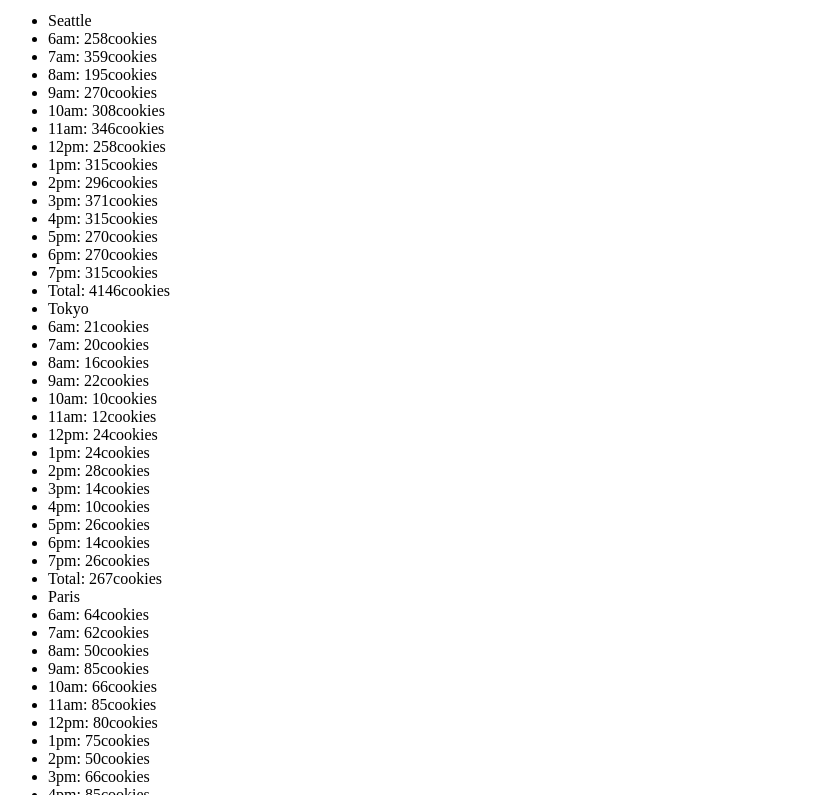
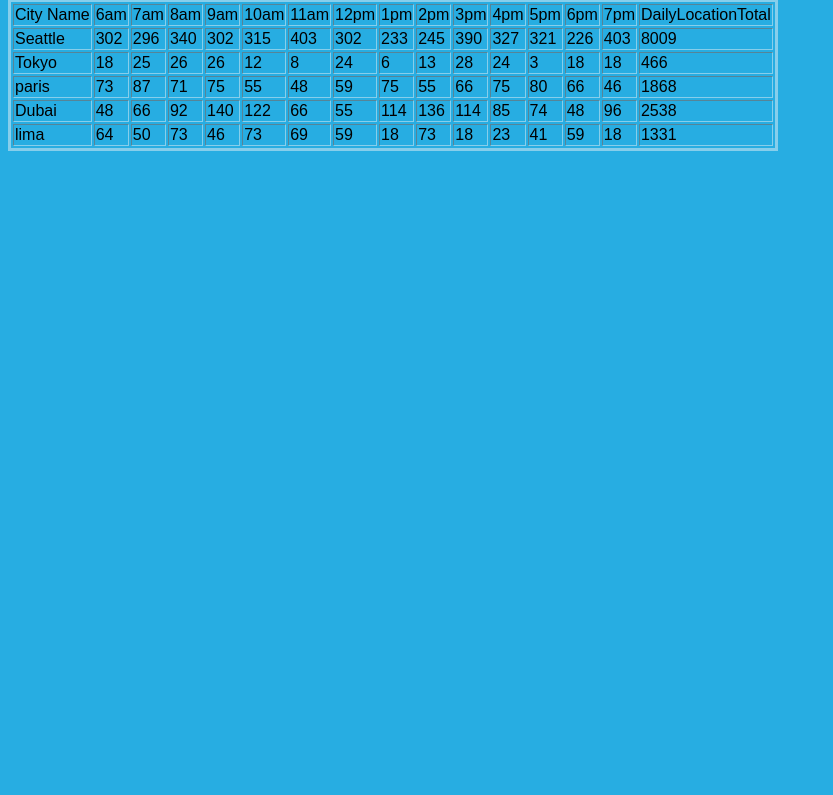
Before and after one commit to Halakhamayseh/cookie-stand, a plain HTML site: page sales.html in a window 1280 px wide. Shown: the part 68-863 px from the top of the page, without its empty margins (0-833 px from the left). After the commit the page ends 800 px from the top, so only its background shows below. Drawn offline with Linux system fonts and the light colour scheme.

Commit message:
edit my code until running

```diff
--- a/css/style.css
+++ b/css/style.css
@@ -1,4 +1,11 @@
+h1{
+margin: 15px;
+}
 body{
-    color:blue;
     font-family: Arial, Helvetica, sans-serif;
+    background-color: rgb(39, 173, 226);
 }
+#divTable{
+    border: 3px,skyblue ,solid;
+
+}
--- a/js/app.js
+++ b/js/app.js
@@ -1,167 +1,67 @@
 'use strict';
 let hours= ['6am', '7am', '8am', '9am', '10am', '11am', '12pm', '1pm', '2pm', '3pm', '4pm', '5pm', '6pm', '7pm'];
-let Seattle={
-  cityName: 'Seattle',
-  minCust: 23,
-  maxCust: 65,
-  AvgCookie: 6.3,
-  allCokiesPerHour:[],
-  sum:0,
-  randomNumberOfCustomersAndAvgCookies:function(){
-    for(let i = 0;i<hours.length;i++){
-      let randomCus= Math.floor(Math.random() * (this.maxCust - this.minCust + 1) + this.minCust);
-      let cookiesPerHour= (Math.floor(this.AvgCookie* randomCus));
-      this.allCokiesPerHour.push(cookiesPerHour);
-      this.sum= this.sum+cookiesPerHour;
-    }
-  },
-  render:function(){
-    this.randomNumberOfCustomersAndAvgCookies();
-    let uol=document.getElementById('ul');
-    let cityLoction = document.createElement('li');
-    cityLoction.innerText=this.cityName;
-    uol.appendChild(cityLoction);
-    for(let j=0;j<hours.length;j++){
-      let workingHours = document.createElement('li');
-      workingHours.innerText=hours[j]+': '+this.allCokiesPerHour[j]+'cookies';
-      uol.appendChild(workingHours);
-
-    }
-    let totalCookies = document.createElement('li');
-    totalCookies.innerText='Total: '+this.sum +'cookies';
-    uol.appendChild(totalCookies);
+function Cookies(cityName,minCust,maxCust,AvgCookie){
+  this.cityName=cityName;
+  this.minCust=minCust;
+  this.maxCust=maxCust;
+  this.AvgCookie=AvgCookie;
+  this.allCokiesPerHour=[];
+  this.sum=0;
+}
+let Seattle= new Cookies ('Seattle',23,65,6.3);
+let Tokyo= new Cookies ('Tokyo',3,24,1.2);
+let Paris= new Cookies ('paris',20,38,2.3);
+let Dubai= new Cookies ('Dubai',11,38,3.7);
+let Lima = new Cookies ('lima',2,16,4.6);
+Cookies.prototype.allCokiesPerHours =function(){
+  for(let i = 0;i<hours.length;i++){
+    let randomCus= Math.floor(Math.random() * (this.maxCust - this.minCust + 1) + this.minCust);
+    let cookiesPerHour= (Math.floor(this.AvgCookie* randomCus));
+    this.allCokiesPerHour.push(cookiesPerHour);
+    this.sum= this.sum+cookiesPerHour;
   }
 };
-Seattle.render();
-let Tokyo={
-  cityName: 'Tokyo ',
-  minCust: 3,
-  maxCust: 24,
-  AvgCookie: 1.2,
-  allCokiesPerHour:[],
-  sum:0,
-  randomNumberOfCustomersAndAvgCookies:function(){
-    for(let i = 0;i<hours.length;i++){
-      let randomCus= Math.floor(Math.random() * (this.maxCust - this.minCust + 1) + this.minCust);
-      let cookiesPerHour= (Math.floor(this.AvgCookie* randomCus));
-      this.allCokiesPerHour.push(cookiesPerHour);
-      this.sum= this.sum+cookiesPerHour;
-    }
-  },
-  render:function(){
-    this.randomNumberOfCustomersAndAvgCookies();
-    let uol=document.getElementById('ul');
-    let cityLoction = document.createElement('li');
-    cityLoction.innerText=this.cityName;
-    uol.appendChild(cityLoction);
-    for(let j=0;j<hours.length;j++){
-      let workingHours = document.createElement('li');
-      workingHours.innerText=hours[j]+': '+this.allCokiesPerHour[j]+'cookies';
-      uol.appendChild(workingHours);
-
-    }
-    let totalCookies = document.createElement('li');
-    totalCookies.innerText='Total: '+this.sum +'cookies';
-    uol.appendChild(totalCookies);
+let divT=document.getElementById('divTable');
+divT.setAttribute('border', '2' ,'solid');
+Cookies.prototype.renderCityHeader=function(){
+  let tableRow1 = document.createElement('tr');
+  divT.appendChild(tableRow1);
+  let LoctionName= document.createElement('td');
+  LoctionName.innerText= 'City Name';
+  tableRow1.appendChild(LoctionName);
+  for(let j=0;j<hours.length;j++){
+    let workingHours = document.createElement('td');
+    workingHours.innerText= hours[j];
+    tableRow1.appendChild(workingHours);
   }
+  let totalWord = document.createElement('td');
+  totalWord.innerText='Daily'+'Location'+'Total';
+  tableRow1.appendChild(totalWord);
 };
-Tokyo.render();
-let Paris={
-  cityName: 'Paris',
-  minCust: 20,
-  maxCust: 38,
-  AvgCookie: 2.3,
-  allCokiesPerHour:[],
-  sum:0,
-  randomNumberOfCustomersAndAvgCookies:function(){
-    for(let i = 0;i<hours.length;i++){
-      let randomCus= Math.floor(Math.random() * (this.maxCust - this.minCust + 1) + this.minCust);
-      let cookiesPerHour= (Math.floor(this.AvgCookie* randomCus));
-      this.allCokiesPerHour.push(cookiesPerHour);
-      this.sum= this.sum+cookiesPerHour;
-    }
-  },
-  render:function(){
-    this.randomNumberOfCustomersAndAvgCookies();
-    let uol=document.getElementById('ul');
-    let cityLoction = document.createElement('li');
-    cityLoction.innerText=this.cityName;
-    uol.appendChild(cityLoction);
-    for(let j=0;j<hours.length;j++){
-      let workingHours = document.createElement('li');
-      workingHours.innerText=hours[j]+': '+this.allCokiesPerHour[j]+'cookies';
-      uol.appendChild(workingHours);
-
-    }
-    let totalCookies = document.createElement('li');
-    totalCookies.innerText='Total: '+this.sum +'cookies';
-    uol.appendChild(totalCookies);
+Cookies.prototype.renderCityValue=function(){
+  this.allCokiesPerHours();
+  let tableRow2 = document.createElement('tr');
+  divT.appendChild(tableRow2);
+  let cell= document.createElement('td');
+  cell.innerText= this.cityName;
+  tableRow2.appendChild(cell);
+  for(let d=0;d<hours.length;d++){
+    let cookiesHour = document.createElement('td');
+    cookiesHour.innerText=this.allCokiesPerHour[d];
+    tableRow2.appendChild(cookiesHour);
   }
+  let totalSum = document.createElement('td');
+  totalSum.innerText=this.sum;
+  tableRow2.appendChild(totalSum);
 };
-Paris.render();
-let Dubai={
-  cityName: 'Dubai',
-  minCust: 11,
-  maxCust: 38,
-  AvgCookie: 3.7,
-  allCokiesPerHour:[],
-  sum:0,
-  randomNumberOfCustomersAndAvgCookies:function(){
-    for(let i = 0;i<hours.length;i++){
-      let randomCus= Math.floor(Math.random() * (this.maxCust - this.minCust + 1) + this.minCust);
-      let cookiesPerHour= (Math.floor(this.AvgCookie* randomCus));
-      this.allCokiesPerHour.push(cookiesPerHour);
-      this.sum= this.sum+cookiesPerHour;
-    }
-  },
-  render:function(){
-    this.randomNumberOfCustomersAndAvgCookies();
-    let uol=document.getElementById('ul');
-    let cityLoction = document.createElement('li');
-    cityLoction.innerText=this.cityName;
-    uol.appendChild(cityLoction);
-    for(let j=0;j<hours.length;j++){
-      let workingHours = document.createElement('li');
-      workingHours.innerText=hours[j]+': '+this.allCokiesPerHour[j]+'cookies';
-      uol.appendChild(workingHours);
-
-    }
-    let totalCookies = document.createElement('li');
-    totalCookies.innerText='Total: '+this.sum +'cookies';
-    uol.appendChild(totalCookies);
-  }
-};
-Dubai.render();
-let Lima={
-  cityName: 'Lima',
-  minCust: 2,
-  maxCust: 16,
-  AvgCookie: 4.6,
-  allCokiesPerHour:[],
-  sum:0,
-  randomNumberOfCustomersAndAvgCookies:function(){
-    for(let i = 0;i<hours.length;i++){
-      let randomCus= Math.floor(Math.random() * (this.maxCust - this.minCust + 1) + this.minCust);
-      let cookiesPerHour= (Math.floor(this.AvgCookie* randomCus));
-      this.allCokiesPerHour.push(cookiesPerHour);
-      this.sum= this.sum+cookiesPerHour;
-    }
-  },
-  render:function(){
-    this.randomNumberOfCustomersAndAvgCookies();
-    let uol=document.getElementById('ul');
-    let cityLoction = document.createElement('li');
-    cityLoction.innerText=this.cityName;
-    uol.appendChild(cityLoction);
-    for(let j=0;j<hours.length;j++){
-      let workingHours = document.createElement('li');
-      workingHours.innerText=hours[j]+': '+this.allCokiesPerHour[j]+'cookies';
-      uol.appendChild(workingHours);
-
-    }
-    let totalCookies = document.createElement('li');
-    totalCookies.innerText='Total: '+this.sum +'cookies';
-    uol.appendChild(totalCookies);
-  }
-};
-Lima.render();
+Seattle.allCokiesPerHours();
+Tokyo.allCokiesPerHours();
+Paris.allCokiesPerHours();
+Dubai.allCokiesPerHours();
+Lima.allCokiesPerHours();
+Seattle.renderCityHeader();
+Seattle.renderCityValue();
+Tokyo.renderCityValue();
+Paris.renderCityValue();
+Dubai.renderCityValue();
+Lima.renderCityValue();
--- a/sales.html
+++ b/sales.html
@@ -4,13 +4,15 @@
     <meta charset="UTF-8">
     <meta http-equiv="X-UA-Compatible" content="IE=edge">
     <meta name="viewport" content="width=device-width, initial-scale=1.0">
-    <title>Document</title>
+    <link rel="stylesheet" href="./css/style.css">
+    <title>Cookies Sales</title>
     <h1>Sales</h1>
 </head>
 <body>
-    <main id="main">
-        <h3 id="head"></h3>
-        <ul id="ul"></ul>
+    <main>
+        <table id="divTable">
+
+        </table>
     </main>
 <script src="./js/app.js"></script>
 </body>
```
Also changed, not shown: index.html (+1 -2 lines).
